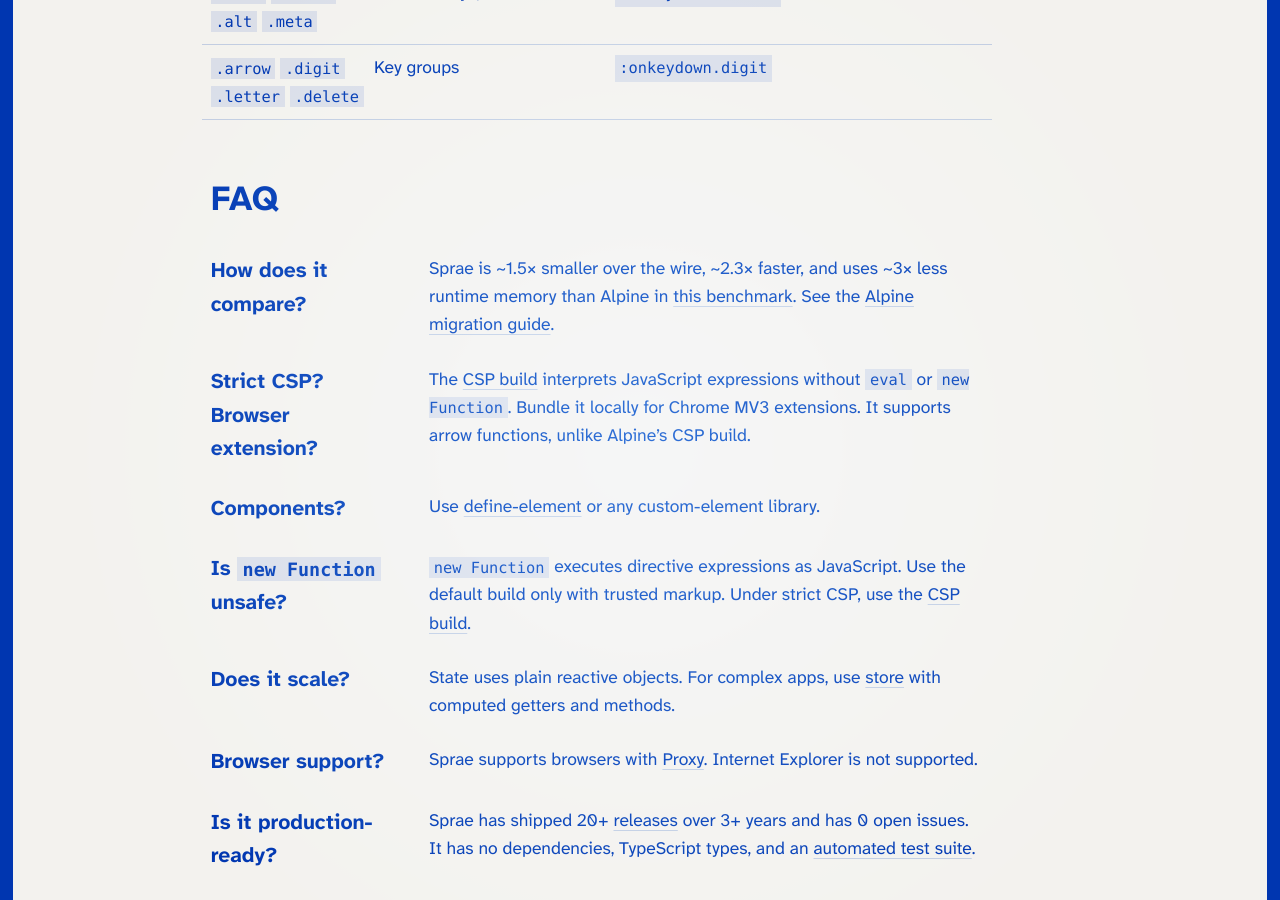
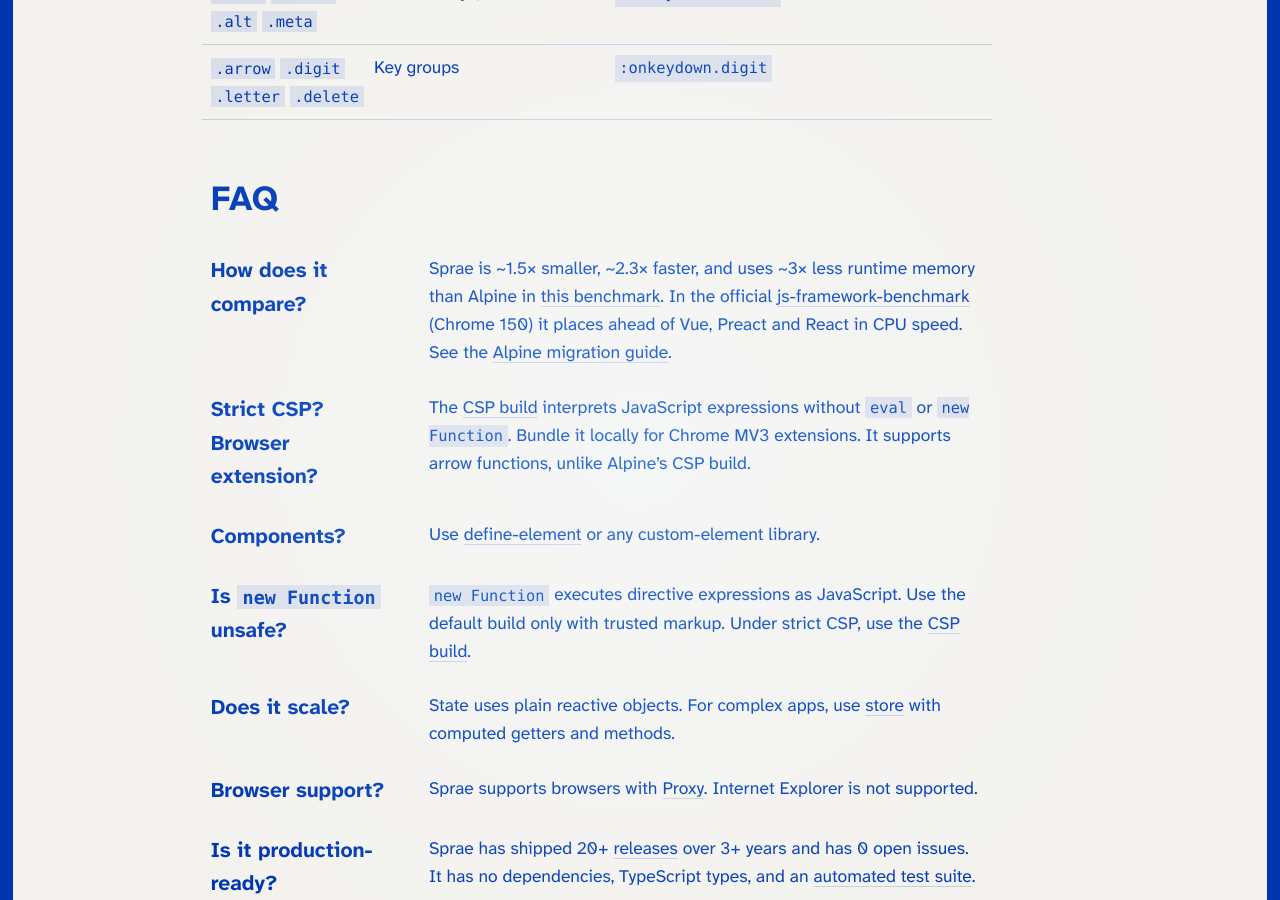
Before and after one commit to dy/sprae, a Jekyll site: the page built from index.md, in a window 1280 px wide and 900 px high, scrolled down 4852 px. Built offline with Jekyll 4.4.1, drawn with Linux system fonts in a browser that asks for light colours; our own code applies the rules of GitHub Pages for plain Markdown files.

Commit message:
Cite official js-framework-benchmark in FAQ

```diff
--- a/index.md
+++ b/index.md
@@ -301,7 +301,7 @@
 ## FAQ
 
 **How does it compare?**
-: Sprae is ~1.5× smaller over the wire, ~2.3× faster, and uses ~3× less runtime memory than Alpine in [this benchmark](./compare). See the [Alpine migration guide](./alpine).
+: Sprae is ~1.5× smaller, ~2.3× faster, and uses ~3× less runtime memory than Alpine in [this benchmark](./compare). In the official [js-framework-benchmark](https://krausest.github.io/js-framework-benchmark/current.html) (Chrome 150) it places ahead of Vue, Preact and React in CPU speed. See the [Alpine migration guide](./alpine).
 
 **Strict CSP? Browser extension?**
 : The [CSP build](./csp) interprets JavaScript expressions without `eval` or `new Function`. Bundle it locally for Chrome MV3 extensions. It supports arrow functions, unlike Alpine's CSP build.
```
Also changed, not shown: readme.md.
